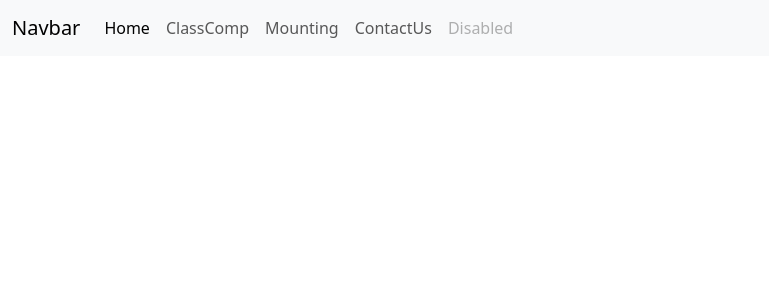
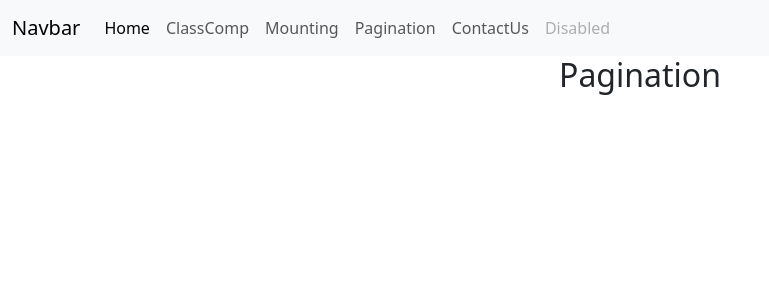
Before and after one commit to Chaitanyatraining/1206-react, a React (Create React App) app: page /pagination in a window 1280 px wide. Shown: the top 300 px of the page, without its empty margins (0-769 px from the left). Built offline with nearby package versions, Linux system fonts and the light colour scheme; no server answers.

Commit message:
pagination

```diff
--- a/src/Components/Header.js
+++ b/src/Components/Header.js
@@ -21,6 +21,9 @@ export const Header = () => {
           <Link to="/compdidmount" className="nav-link">Mounting</Link>
         </li>
         <li className="nav-item">
+          <Link to="/pagination" className="nav-link">Pagination</Link>
+        </li>
+        <li className="nav-item">
           <Link to="/contactUs" className="nav-link">ContactUs</Link>
         </li>
         <li className="nav-item">
--- /dev/null
+++ b/src/Components/Pagination.js
@@ -0,0 +1,35 @@
+import React, { Component } from 'react'
+
+class Pagination extends Component {
+    state = {
+        userData: [],
+        pageNumber: 0
+    }
+
+    componentDidMount() {
+        this.getUserData()
+    }
+
+    getUserData = async () => {
+        const response = await fetch(`https://dummyapi.io/data/v1/user?page=${this.state.pageNumber}&limit=10`,
+            {
+                method: 'GET',
+                headers: {
+                    "app-id": '633e33e98efd49504c9c7643'
+                }
+            })
+        const data = await response.json();
+        this.setState({ userData: data })
+        console.log(this.state.userData)
+    }
+
+    render() {
+        return (
+            <div>
+                <h2>Pagination</h2>
+            </div>
+        )
+    }
+}
+
+export default Pagination
--- a/src/Components/Routing/index.js
+++ b/src/Components/Routing/index.js
@@ -4,6 +4,7 @@ import ClassComp from '../../ClassComp'
 import ContactUs from '../ContactUs'
 import Home from '../Home'
 import CompDidMount from '../CompDidMount'
+import Pagination from '../Pagination'
 
 function Routing() {
   return (
@@ -13,6 +14,7 @@ function Routing() {
             <Route path='/classComp' element={<ClassComp />} />
             <Route path='/contactUs' element={<ContactUs /> } />
             <Route path='/compdidmount' element={<CompDidMount />} />
+            <Route path='/pagination' element={<Pagination />} />
         </Routes>
     </div>
   )
```
